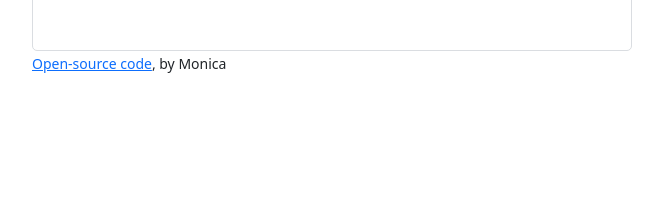
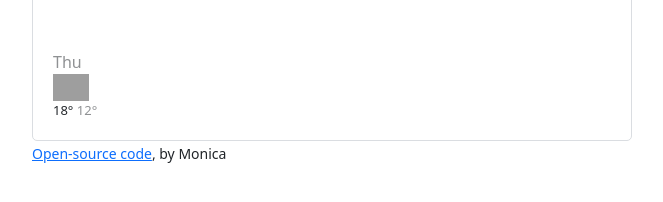
Before and after one commit to Tiakeesa/my-vanilla-weather-app, a plain HTML site: page index.html in a window 1280 px wide. Shown: the part 204-406 px from the top of the page, without its empty margins (308-971 px from the left). Drawn offline with nearby package versions, Linux system fonts and the light colour scheme; no server answers; grey boxes are pictures that could not be loaded.

Commit message:
Added the forecast HTML and CSS

```diff
--- a/index.html
+++ b/index.html
@@ -65,6 +65,22 @@
                 <li>Wind <span id="wind"></span>km/h</li>
               </ul>
             </div>
+            <div class="weather-forecast">
+              <div class="row">
+                <div class="col-2">
+                  <div class="weather-forecast-date">Thu</div>
+                  <img
+                    src="https://openweathermap.org/img/wn/50d@2x.png"
+                    alt=""
+                    width="36"
+                  />
+                  <div class="weather-forecast-temperatures">
+                    <span class="weather-forecast-temperature-max"> 18°</span>
+                    <span class="weather-forecast-temperature-min"> 12° </span>
+                  </div>
+                </div>
+              </div>
+            </div>
           </div>
         </div>
         <small>
--- a/src/style.css
+++ b/src/style.css
@@ -27,7 +27,6 @@ li:first-letter {
 .weather-app-wrapper {
   max-width: 600px;
   margin: 30px auto;
-  text-decoration: none;
 }
 .weather-app {
   padding: 20px;
@@ -67,3 +66,15 @@ li:first-letter {
 .weather-temperature .active:hover {
   text-decoration: none;
 }
+
+.weather-forecast-date {
+  margin-top: 20px;
+  opacity: 0.5;
+}
+
+.weather-forecast-temperature-min {
+  opacity: 0.5;
+}
+.weather-forecast-temperatures {
+  font-size: 13px;
+}
```
